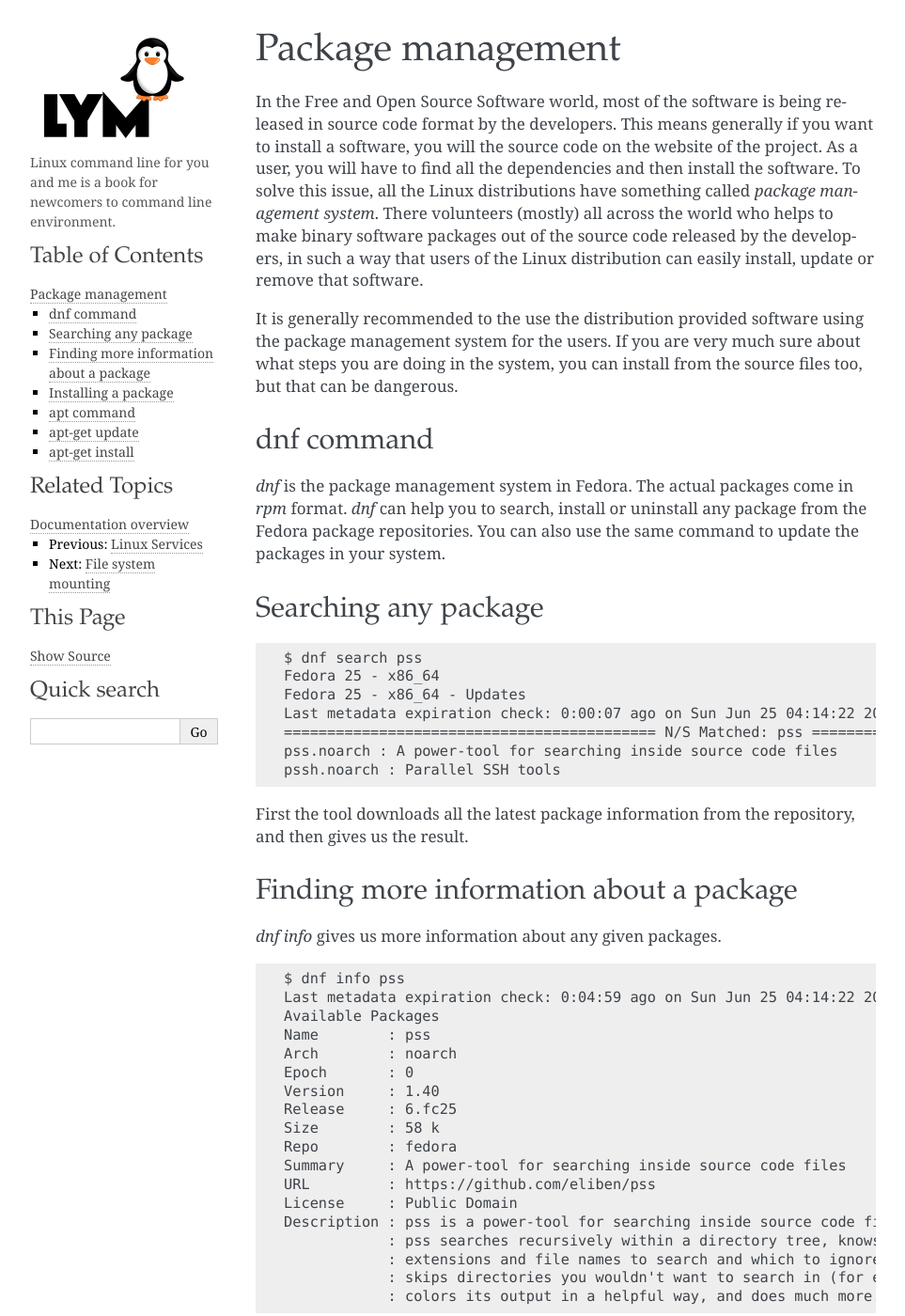
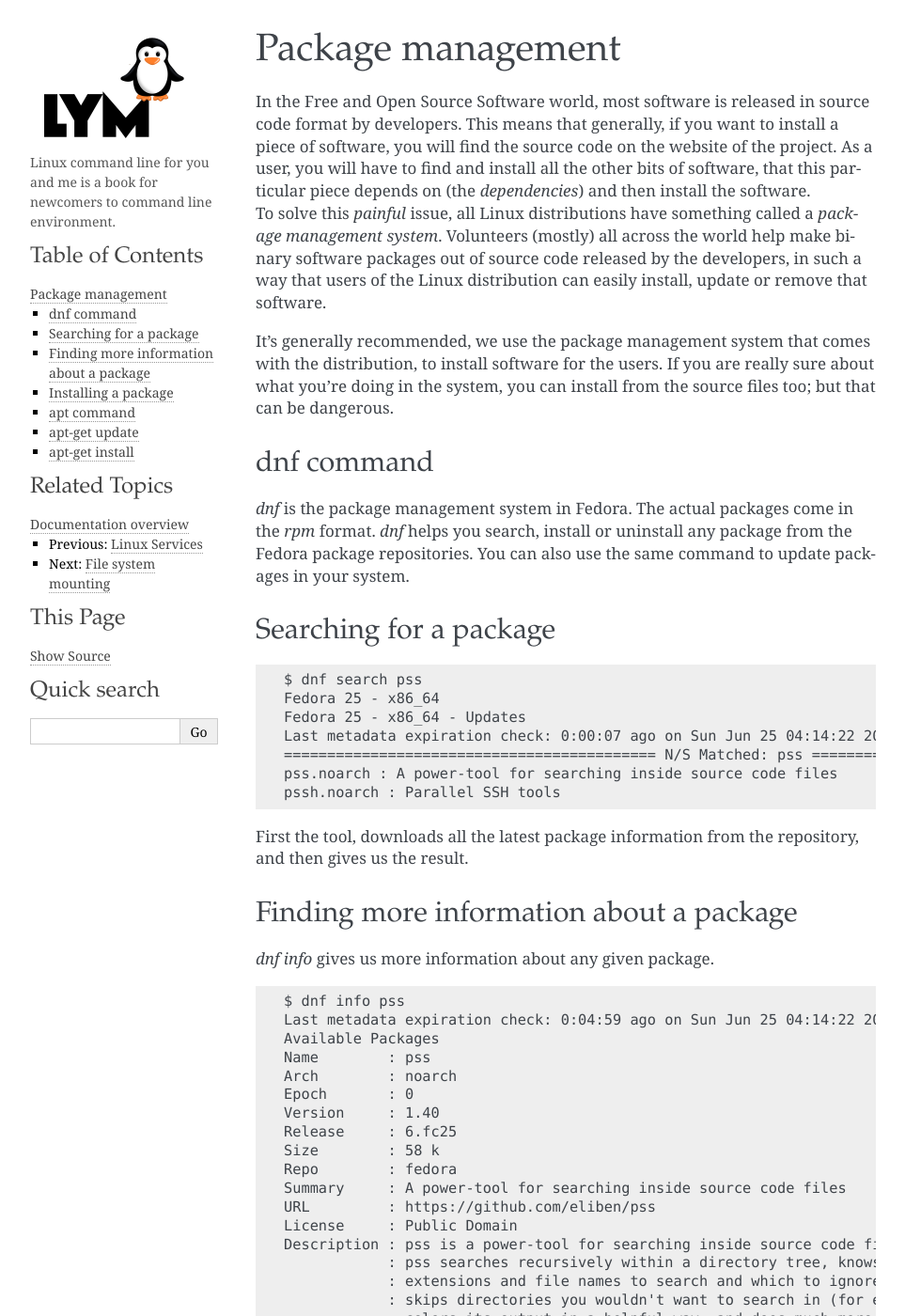
Before and after one commit to kushaldas/lym, a Sphinx documentation site: the page built from docs/packages.md, in a window 1280 px wide and 1400 px high. Shown: the whole window at 94% size, without its empty margins (148-1111 px from the left). Built offline with Sphinx 7.4.7, drawn with Linux system fonts in a browser that asks for light colours; a script that is not in the unit is left out; some of the changed text lies outside the part shown.

Commit message:
Update packages.md
Type fixes & Grammar edits

````diff
--- a/docs/packages.md
+++ b/docs/packages.md
@@ -1,17 +1,18 @@
 ## Package management
 
-In the Free and Open Source Software world, most of the software is being released in source code format by the developers. This means generally if you want to install a software, you will the source code on the website of the project. As a user, you will have to find all the dependencies and then install the software. To solve this issue, all the Linux distributions have something called *package management system*. There volunteers (mostly) all across the world who helps to make binary software packages out of the source code released by the developers, in such a way that users of the Linux distribution can easily install, update or remove that software.
+In the Free and Open Source Software world, most software is released in source code format by developers. This means that generally, if you want to install a piece of software, you will find the source code on the website of the project. As a user, you will have to find and install all the other bits of software, that this particular piece depends on (the *dependencies*) and then install the software.
+To solve this *painful* issue, all Linux distributions have something called a *package management system*. Volunteers (mostly) all across the world help make binary software packages out of source code released by the developers, in such a way that users of the Linux distribution can easily install, update or remove that software.
 
-It is generally recommended to the use the distribution provided software using the package management system for the users. If you are very much sure about what steps you are doing in the system, you can install from the source files too, but that can be dangerous.
+It’s generally recommended, we use the package management system that comes with the distribution, to install software for the users. If you are really sure about what you’re doing in the system, you can install from the source files too; but that can be dangerous.
 
 ```eval_rst
 .. index:: dnf
 ```
 ### dnf command
 
-*dnf* is the package management system in Fedora. The actual packages come in *rpm* format. *dnf* can help you to search, install or uninstall any package from the Fedora package repositories. You can also use the same command to update the packages in your system.
+*dnf* is the package management system in Fedora. The actual packages come in the *rpm* format. *dnf* helps you search, install or uninstall any package from the Fedora package repositories. You can also use the same command to update packages in your system.
 
-### Searching any package
+### Searching for a package
 
 ```
 $ dnf search pss
@@ -22,11 +23,11 @@ Last metadata expiration check: 0:00:07 ago on Sun Jun 25 04:14:22 2017.
 pss.noarch : A power-tool for searching inside source code files
 pssh.noarch : Parallel SSH tools
 ```
-First the tool downloads all the latest package information from the repository, and then gives us the result.
+First the tool, downloads all the latest package information from the repository, and then gives us the result.
 
 ### Finding more information about a package
 
-*dnf info* gives us more information about any given packages.
+*dnf info* gives us more information about any given package.
 
 ```
 $ dnf info pss
@@ -55,7 +56,7 @@ Description : pss is a power-tool for searching inside source code files.
 
 ### Installing a package
 
-*dnf install* command helps us to install any given package. We can pass more than one package name as the argument.
+The *dnf install* command helps us install any given package. We can pass more than one package name as the argument.
 
 ```
 sudo dnf install pss wget
````
Also changed, not shown: other parts of docs/packages.md (+3 -3 lines).
